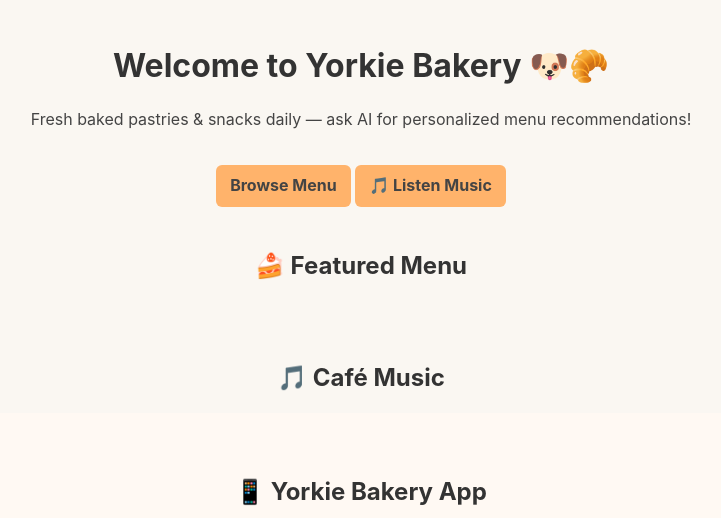
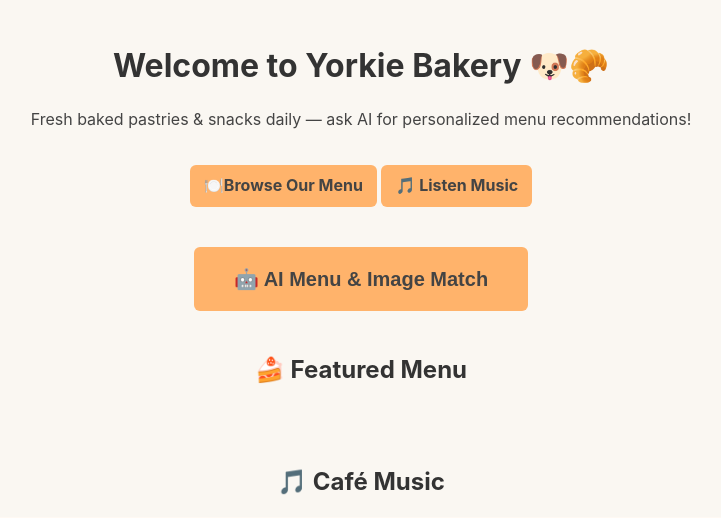
Before and after one commit to sikun-peng/yorkiebakery-api, a FastAPI app: page / in a window 1280 px wide. Shown: the part 68-586 px from the top of the page, without its empty margins (279-1000 px from the left). Run offline with FastAPI, Linux system fonts and the light colour scheme.

Commit message:
improve button

```diff
--- a/app/static/main.js
+++ b/app/static/main.js
@@ -275,3 +275,21 @@ document.addEventListener("DOMContentLoaded", () => {
         console.log("AI Demo fallback: /ai-demo");
     }
 });
+
+/* ===========================
+   AI Demo Button (if using <button>)
+   =========================== */
+document.addEventListener("DOMContentLoaded", () => {
+    const btn = document.getElementById("ai-demo-btn");
+    if (!btn) return;
+
+    const hostname = window.location.hostname;
+
+    btn.addEventListener("click", () => {
+        if (hostname === "localhost" || hostname === "127.0.0.1") {
+            window.open("http://localhost:5173/", "_blank");
+        } else {
+            window.location.href = "/ai-demo/";
+        }
+    });
+});
--- a/app/templates/index.html
+++ b/app/templates/index.html
@@ -11,8 +11,15 @@
 </p>
 
 <div style="text-align:center; margin-bottom:40px;">
-  <a href="/menu/view" class="btn">Browse Menu</a>
+  <a href="/menu/view" class="btn">🍽️Browse Our Menu</a>
   <a href="/music/listen" class="btn">🎵 Listen Music</a>
+</div>
+
+<div style="text-align:center; margin-bottom:40px;">
+  <button id="ai-demo-btn" class="btn"
+          style="padding: 20px 40px; font-size: 20px;">
+     🤖 AI Menu & Image Match
+  </button>
 </div>
 
 <!-- 🍰 Featured Menu Section -->
```
